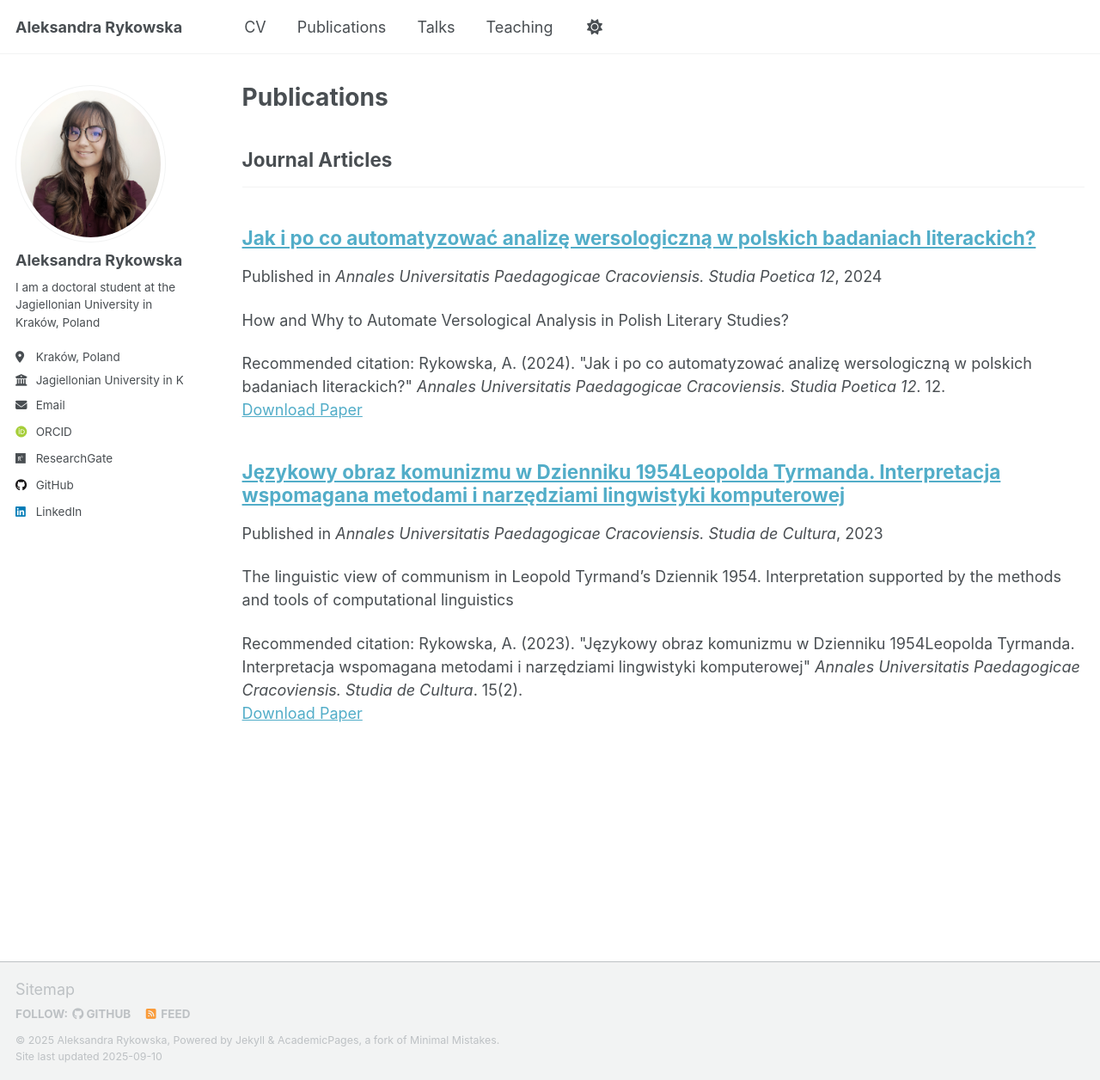
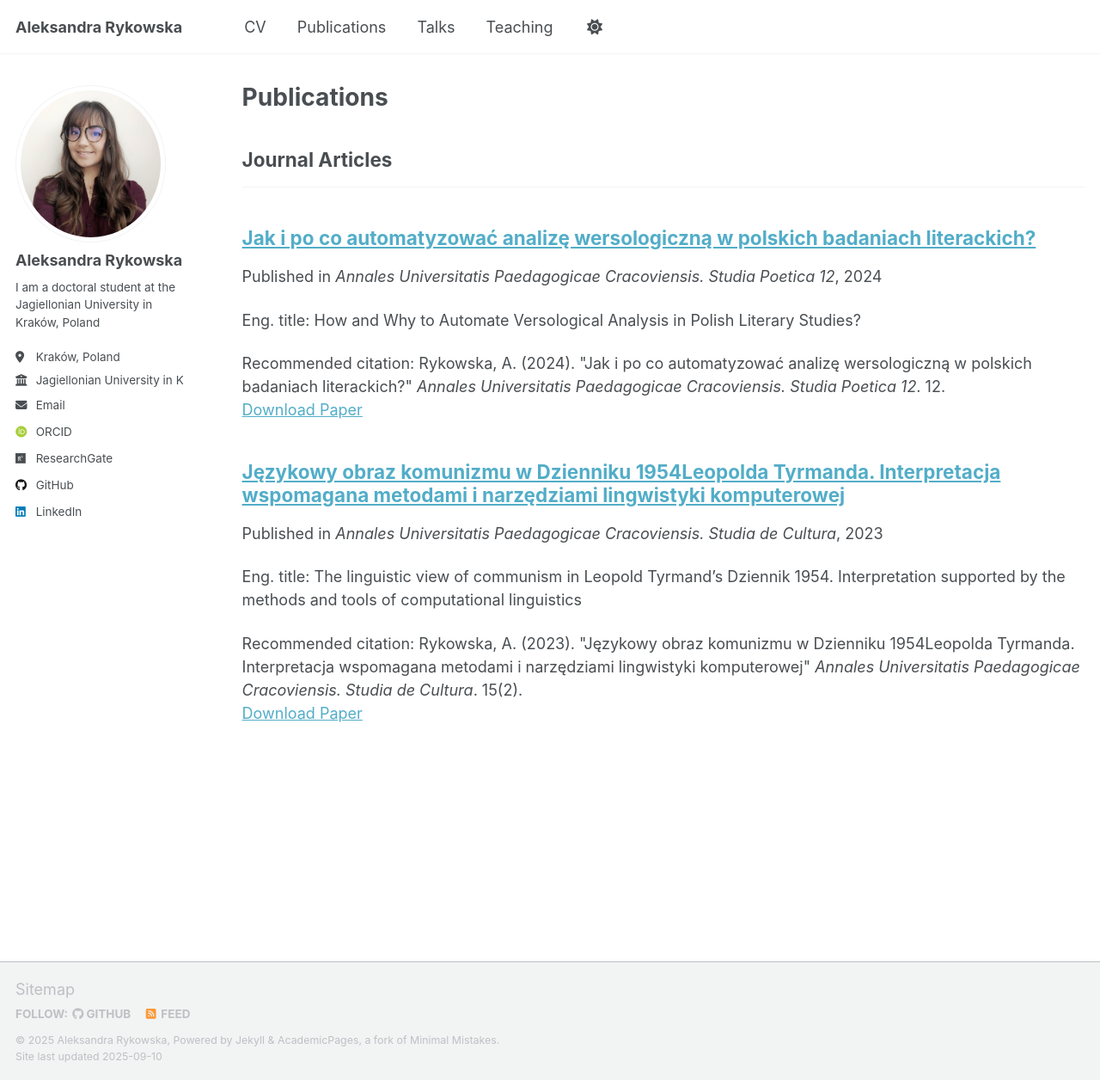
Before and after one commit to aleksandra2812/aleksandra2812.github.io, a Jekyll site: the page built from _pages/publications.html, in a window 1280 px wide and 1256 px high. Shown: the whole window at 86% size. Built offline with Jekyll 4.4.1, drawn with Linux system fonts in a browser that asks for light colours; some web fonts are replaced; a script that is not in the unit is left out.

Commit message:
Edit publications

```diff
--- a/_publications/2009-10-01-paper-title-number-1.md
+++ b/_publications/2009-10-01-paper-title-number-1.md
@@ -3,7 +3,7 @@ title: "Jak i po co automatyzować analizę wersologiczną w polskich badaniach
 collection: publications
 category: manuscripts
 permalink: /publication/2009-10-01-paper-title-number-1
-excerpt: 'How and Why to Automate Versological Analysis in Polish Literary Studies?'
+excerpt: 'Eng. title: How and Why to Automate Versological Analysis in Polish Literary Studies?'
 date: 2024-10-01
 venue: 'Annales Universitatis Paedagogicae Cracoviensis. Studia Poetica 12'
 paperurl: 'https://studiapoetica.uken.krakow.pl/article/view/10428/10425'
--- a/_publications/2010-10-01-paper-title-number-2.md
+++ b/_publications/2010-10-01-paper-title-number-2.md
@@ -3,7 +3,7 @@ title: "Językowy obraz komunizmu w Dzienniku 1954Leopolda Tyrmanda. Interpretac
 collection: publications
 category: manuscripts
 permalink: /publication/2010-10-01-paper-title-number-2
-excerpt: "The linguistic view of communism in Leopold Tyrmand's Dziennik 1954. Interpretation supported by the methods and tools of computational linguistics"
+excerpt: "Eng. title: The linguistic view of communism in Leopold Tyrmand's Dziennik 1954. Interpretation supported by the methods and tools of computational linguistics"
 date: 2023-10-01
 venue: 'Annales Universitatis Paedagogicae Cracoviensis. Studia de Cultura'
 paperurl: 'https://studiadecultura.uken.krakow.pl/article/view/10871/9815'
```
